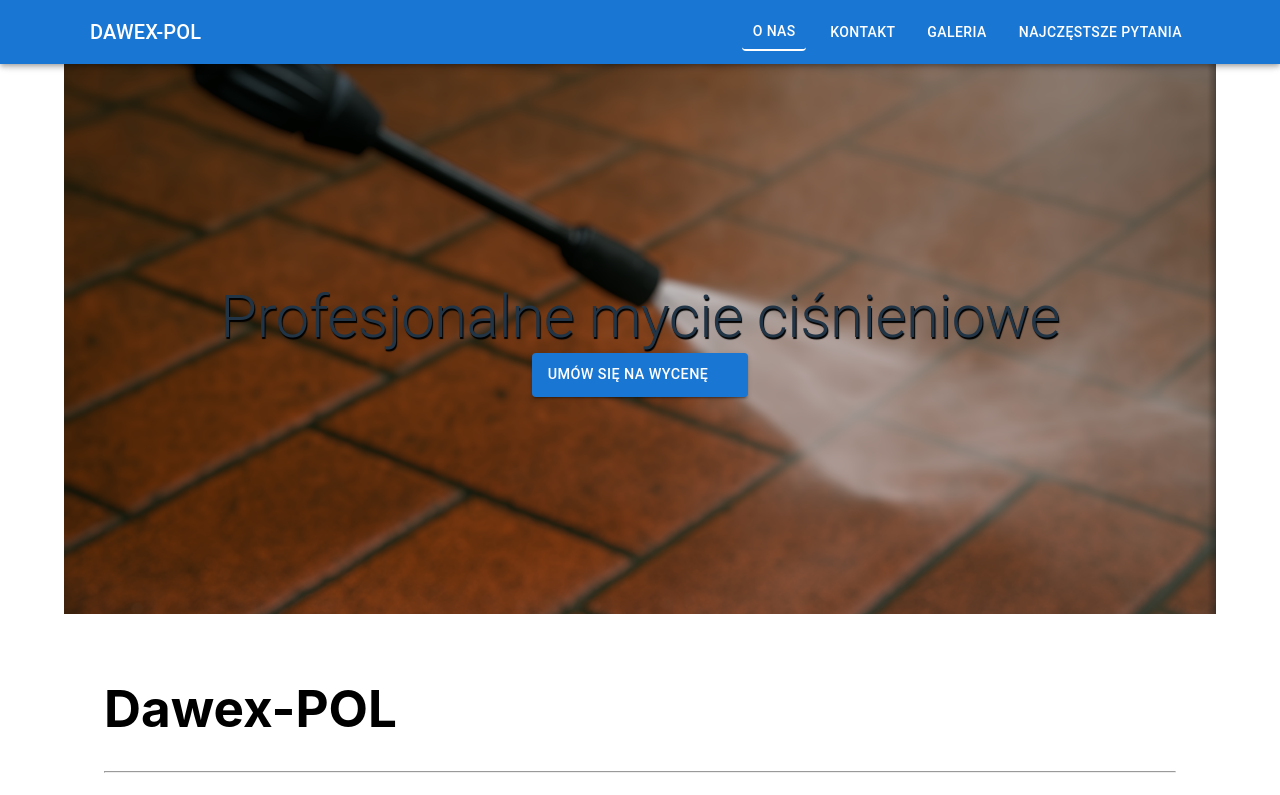
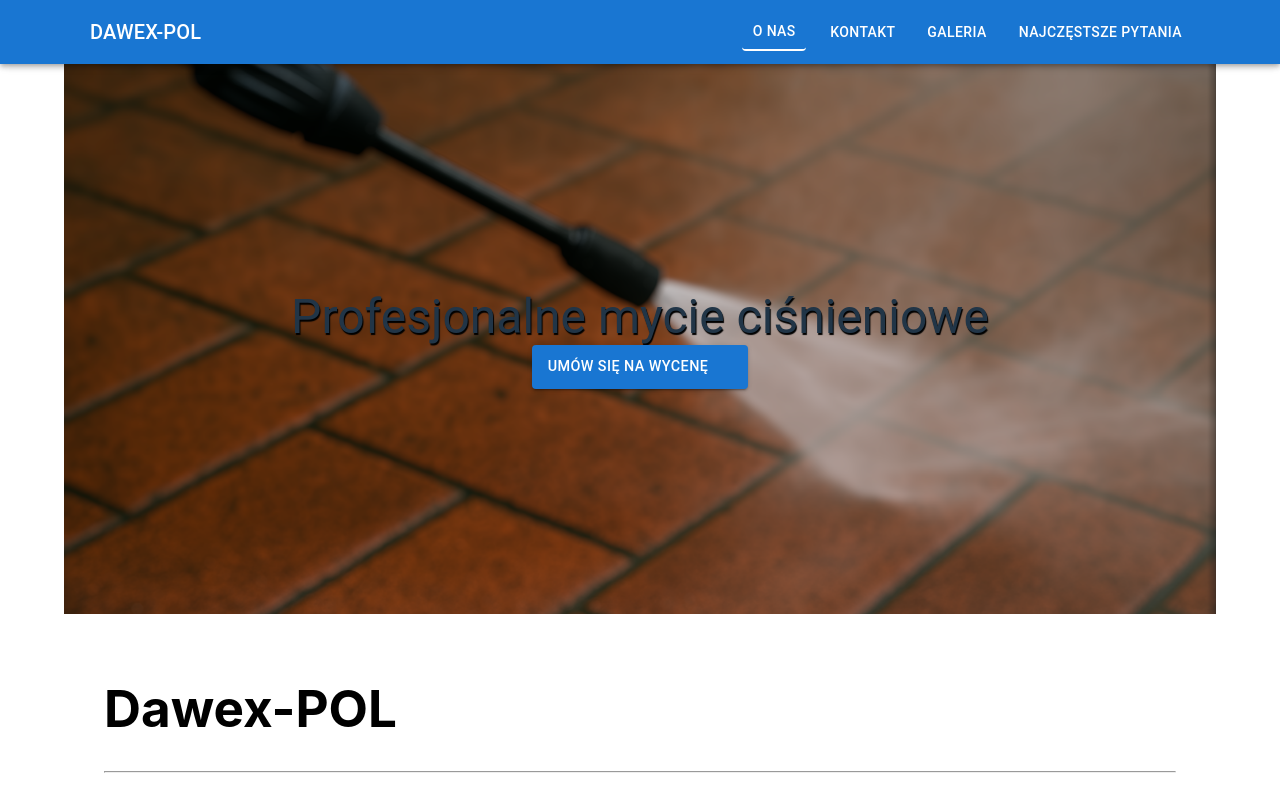
Before and after one commit to DariuszSikorra/mycie-cisnieniowe-dawexpol, a React (Vite) app: page / in a window 1280 px wide. Shown: the top 795 px of the page. Built offline with nearby package versions, Linux system fonts and the light colour scheme; some icons are missing.

Commit message:
title font

```diff
--- a/src/App.tsx
+++ b/src/App.tsx
@@ -84,8 +84,8 @@ function App() {
             >
               <div>
                 <Typography
-                  component={"h2"}
-                  variant="h2"
+                  component={"h1"}
+                  variant="h3"
                   style={{ textShadow: "1px 2px 1px black" }}
                 >
                   Profesjonalne mycie ciśnieniowe
```
